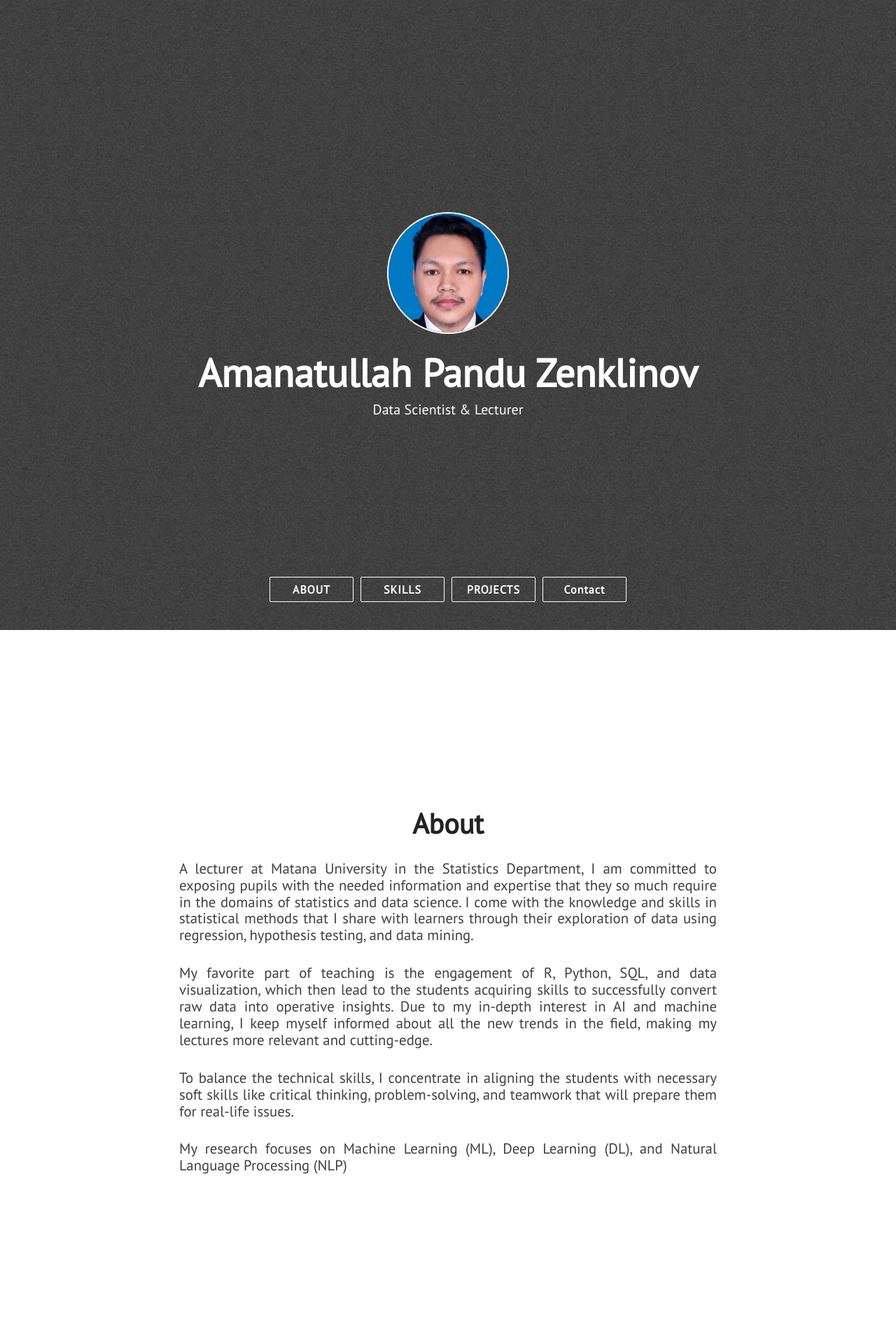
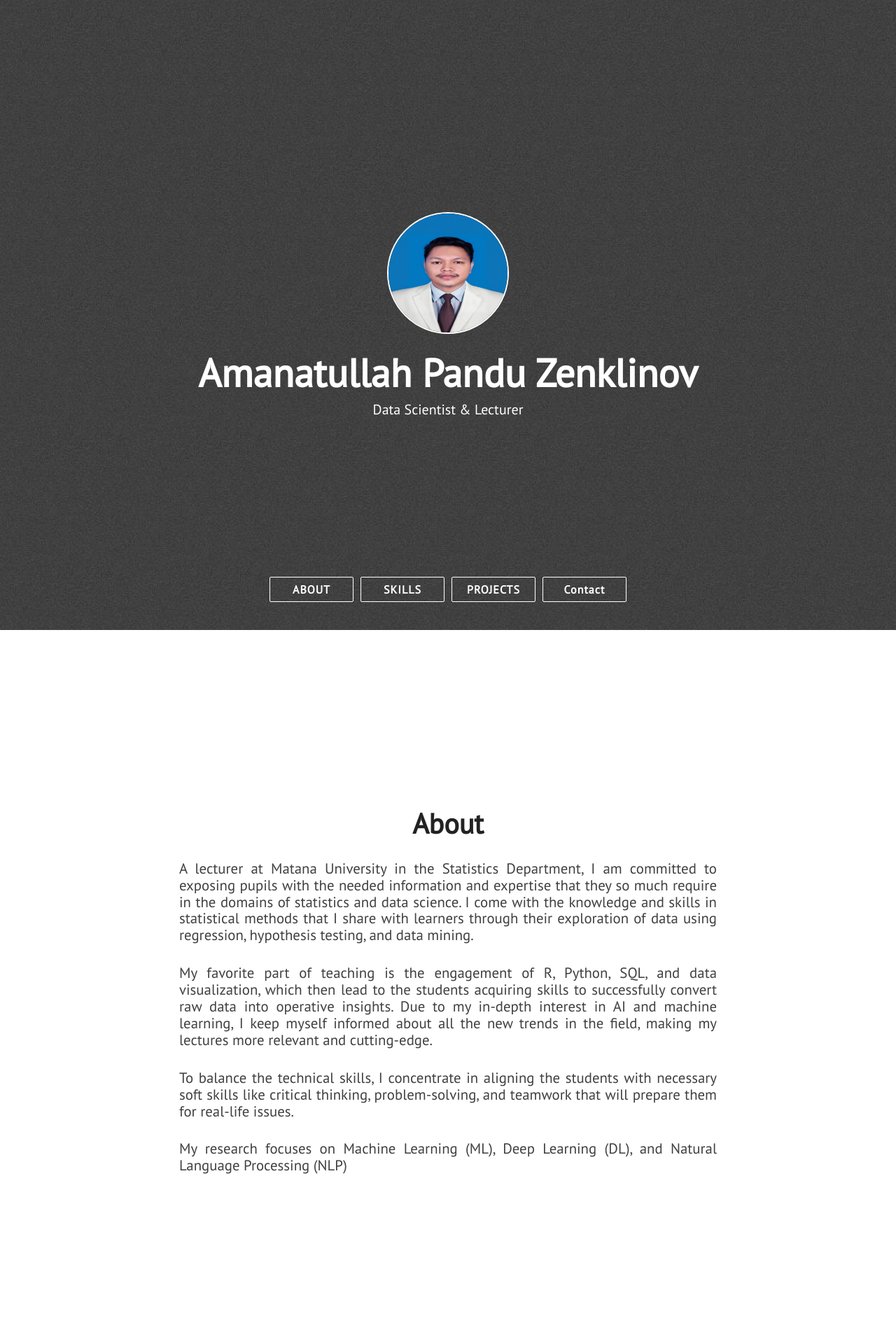
Before and after one commit to zenklinov/portfolio, a Jekyll site: the page built from index.html, in a window 1280 px wide. Shown: the top 1920 px of the page at 70% size. Built offline with Jekyll 4.4.1, drawn with Linux system fonts in a browser that asks for light colours; nearby versions of some CDN libraries.

Commit message:
Update _config.yml

```diff
--- a/_config.yml
+++ b/_config.yml
@@ -13,4 +13,4 @@ linkedin_username: zenklinov
 instagram_username: zenklinov
 
 # absolute or relative
-profile_picture: assets/images/head_circle.png
+profile_picture: assets/images/ExtendedFoto.png
```
